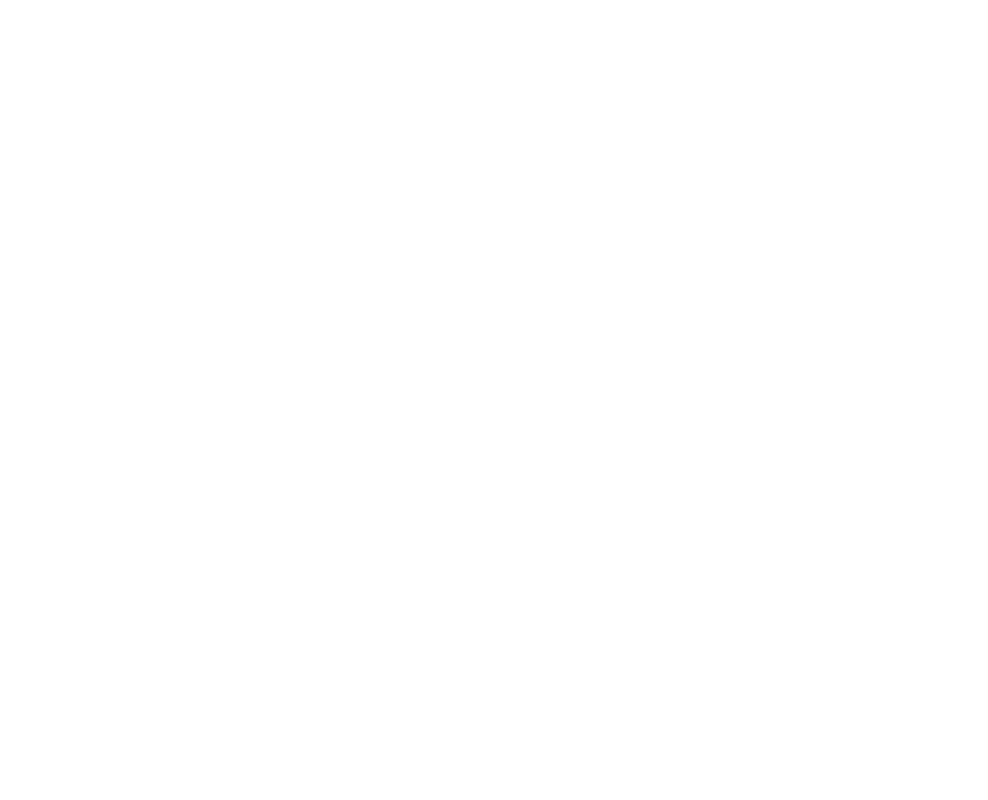
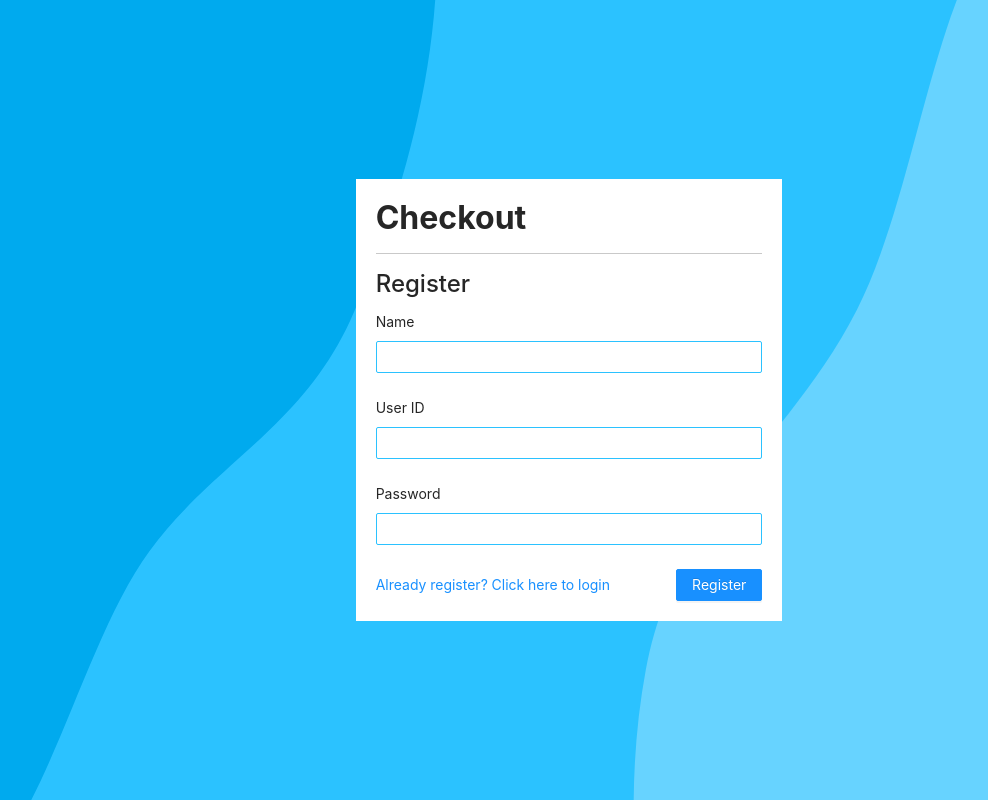
Before and after one commit to jsfinesse/Checkout, a React (Create React App) app in the folder checkout-client/: page /register in a window 1280 px wide. Before the commit this address had no page. Shown: the whole page, without its empty margins (71-1059 px from the left). Built offline with nearby package versions, Linux system fonts and the light colour scheme.

Commit message:
Added Login and Register pages

```diff
--- a/checkout-client/src/App.js
+++ b/checkout-client/src/App.js
@@ -4,6 +4,8 @@
 import Homepage from "./pages/Homepage";
 import Items from "./pages/Items";
 import CartPage from "./pages/CartPage";
+import Register from "./pages/Register";
+import Login from "./pages/Login";
 
 function App() {
     return (
@@ -13,6 +15,8 @@
                     <Route path="/home" element={<Homepage />} />
                     <Route path="/items" element={<Items />} />
                     <Route path="/cart" element={<CartPage />} />
+                    <Route path="/register" element={<Register />} />
+                    <Route path="/login" element={<Login />} />
                 </Routes>
             </BrowserRouter>
         </div>
--- /dev/null
+++ b/checkout-client/src/pages/Login.js
@@ -0,0 +1,43 @@
+import React from "react";
+import { Button, Form, Input, message, Row, Col } from "antd";
+import { Link } from "react-router-dom";
+
+import "../resources/authentication.css";
+
+function Login() {
+    const onFinish = (values) => {
+        console.log(values);
+    };
+    return (
+        <div className="authentication">
+            <Row>
+                <Col lg={8} xs={22}>
+                    <Form layout="vertical" onFinish={onFinish}>
+                        <h2>
+                            <b>Checkout</b>
+                        </h2>
+                        <hr />
+                        <h4>Login</h4>
+                        <Form.Item name="userid" label="User ID">
+                            <Input />
+                        </Form.Item>
+                        <Form.Item name="password" label="Password">
+                            <Input type="password" />
+                        </Form.Item>
+
+                        <div className="d-flex justify-content-between align-items-center">
+                            <Link to="/register">
+                                New user? Click here to register
+                            </Link>
+                            <Button htmlType="submit" type="primary">
+                                Login
+                            </Button>
+                        </div>
+                    </Form>
+                </Col>
+            </Row>
+        </div>
+    );
+}
+
+export default Login;
--- /dev/null
+++ b/checkout-client/src/pages/Register.js
@@ -0,0 +1,46 @@
+import React from "react";
+import { Button, Form, Input, message, Row, Col } from "antd";
+import { Link } from "react-router-dom";
+
+import "../resources/authentication.css";
+
+function Register() {
+    const onFinish = (values) => {
+        console.log(values);
+    };
+    return (
+        <div className="authentication">
+            <Row>
+                <Col lg={8} xs={22}>
+                    <Form layout="vertical" onFinish={onFinish}>
+                        <h2>
+                            <b>Checkout</b>
+                        </h2>
+                        <hr />
+                        <h4>Register</h4>
+                        <Form.Item name="name" label="Name">
+                            <Input />
+                        </Form.Item>
+                        <Form.Item name="userid" label="User ID">
+                            <Input />
+                        </Form.Item>
+                        <Form.Item name="password" label="Password">
+                            <Input type="password" />
+                        </Form.Item>
+
+                        <div className="d-flex justify-content-between align-items-center">
+                            <Link to="/login">
+                                Already register? Click here to login
+                            </Link>
+                            <Button htmlType="submit" type="primary">
+                                Register
+                            </Button>
+                        </div>
+                    </Form>
+                </Col>
+            </Row>
+        </div>
+    );
+}
+
+export default Register;
--- /dev/null
+++ b/checkout-client/src/resources/authentication.css
@@ -0,0 +1,15 @@
+.authentication {
+    display: flex;
+    align-items: center;
+    height: 100vh;
+    background: url(./auth.svg);
+    background-size: 100% 100%;
+}
+.authentication .ant-row {
+    width: 100%;
+    justify-content: center !important;
+}
+.authentication form {
+    background-color: white;
+    padding: 20px;
+}
```
Also changed, not shown: checkout-client/src/resources/auth.svg (added).
